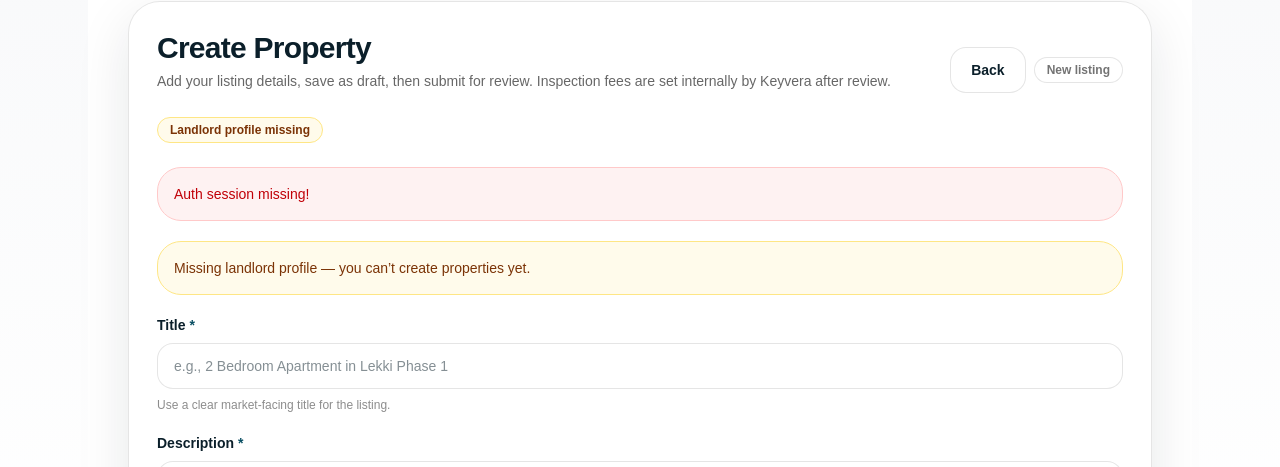
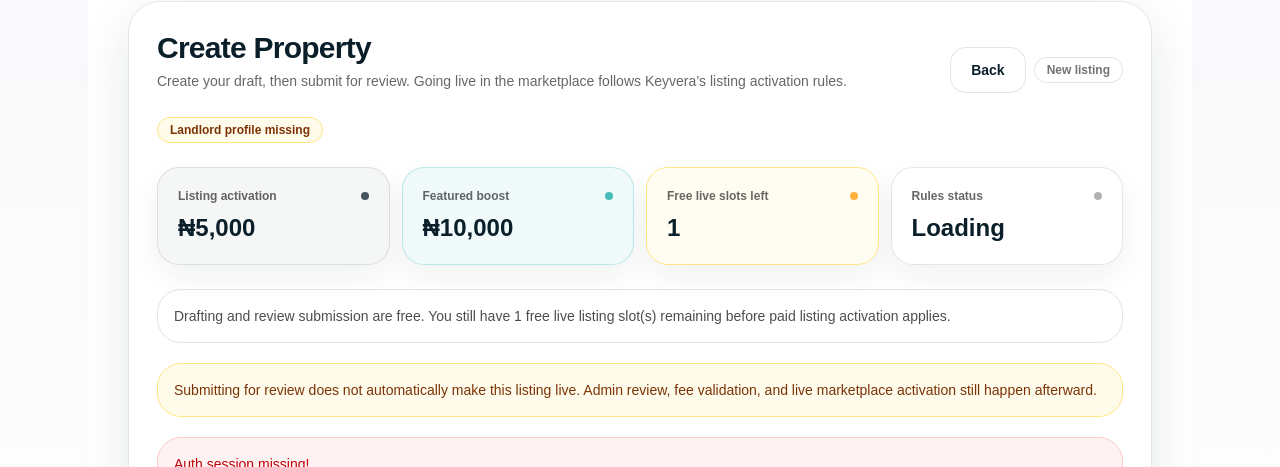
Before and after one commit to olayideibironke/keyvera-web, a Next.js app: page /landlord/properties/new in a window 1280 px wide. Shown: the part 273-740 px from the top of the page. Built offline with nearby package versions, Linux system fonts and the light colour scheme; no server answers.

Commit message:
Add landlord listing activation rules to property creation flow

```diff
--- a/app/landlord/properties/new/page.tsx
+++ b/app/landlord/properties/new/page.tsx
@@ -9,6 +9,30 @@ type PropertyStatus = "draft" | "pending_review";
 type LandlordRow = {
   id: string;
   user_id: string;
+};
+
+type RevenueRules = {
+  inspection_budget_fee_ngn: string;
+  inspection_standard_fee_ngn: string;
+  inspection_premium_fee_ngn: string;
+  landlord_listing_activation_fee_ngn: string;
+  landlord_featured_boost_fee_ngn: string;
+  agent_onboarding_fee_ngn: string;
+  allow_launch_free_listing: boolean;
+  launch_free_listing_limit: string;
+  tenant_refund_policy: "review" | "credit_or_reschedule" | "restricted_after_scheduling";
+};
+
+const DEFAULT_RULES: RevenueRules = {
+  inspection_budget_fee_ngn: "5000",
+  inspection_standard_fee_ngn: "10000",
+  inspection_premium_fee_ngn: "15000",
+  landlord_listing_activation_fee_ngn: "5000",
+  landlord_featured_boost_fee_ngn: "10000",
+  agent_onboarding_fee_ngn: "5000",
+  allow_launch_free_listing: true,
+  launch_free_listing_limit: "1",
+  tenant_refund_policy: "restricted_after_scheduling",
 };
 
 const REQUIRED_FIELDS = [
@@ -31,6 +55,36 @@ function t(v: string) {
 function isPositiveNumberString(v: string) {
   const n = Number(v);
   return Number.isFinite(n) && n > 0;
+}
+
+function formatNgn(n: number) {
+  return `₦${Number(n || 0).toLocaleString()}`;
+}
+
+function toRules(value: any): RevenueRules {
+  return {
+    inspection_budget_fee_ngn: String(value?.inspection_budget_fee_ngn ?? DEFAULT_RULES.inspection_budget_fee_ngn),
+    inspection_standard_fee_ngn: String(value?.inspection_standard_fee_ngn ?? DEFAULT_RULES.inspection_standard_fee_ngn),
+    inspection_premium_fee_ngn: String(value?.inspection_premium_fee_ngn ?? DEFAULT_RULES.inspection_premium_fee_ngn),
+    landlord_listing_activation_fee_ngn: String(
+      value?.landlord_listing_activation_fee_ngn ?? DEFAULT_RULES.landlord_listing_activation_fee_ngn
+    ),
+    landlord_featured_boost_fee_ngn: String(
+      value?.landlord_featured_boost_fee_ngn ?? DEFAULT_RULES.landlord_featured_boost_fee_ngn
+    ),
+    agent_onboarding_fee_ngn: String(value?.agent_onboarding_fee_ngn ?? DEFAULT_RULES.agent_onboarding_fee_ngn),
+    allow_launch_free_listing:
+      typeof value?.allow_launch_free_listing === "boolean"
+        ? value.allow_launch_free_listing
+        : DEFAULT_RULES.allow_launch_free_listing,
+    launch_free_listing_limit: String(value?.launch_free_listing_limit ?? DEFAULT_RULES.launch_free_listing_limit),
+    tenant_refund_policy:
+      value?.tenant_refund_policy === "review" ||
+      value?.tenant_refund_policy === "credit_or_reschedule" ||
+      value?.tenant_refund_policy === "restricted_after_scheduling"
+        ? value.tenant_refund_policy
+        : DEFAULT_RULES.tenant_refund_policy,
+  };
 }
 
 function PageShell({ children }: { children: React.ReactNode }) {
@@ -87,7 +141,7 @@ function Message({
   tone,
   children,
 }: {
-  tone: "error" | "warn" | "info";
+  tone: "error" | "warn" | "info" | "success";
   children: React.ReactNode;
 }) {
   const cls =
@@ -95,6 +149,8 @@ function Message({
       ? "border-red-200 bg-red-50 text-red-700"
       : tone === "warn"
       ? "border-amber-200 bg-amber-50 text-amber-900"
+      : tone === "success"
+      ? "border-[rgba(14,165,163,0.22)] bg-[rgba(14,165,163,0.08)] text-[#0a4f63]"
       : "border-black/10 bg-white/70 text-black/70";
 
   return <div className={`rounded-[24px] border p-4 text-sm ${cls}`}>{children}</div>;
@@ -165,6 +221,44 @@ function Field({
   );
 }
 
+function MetricCard({
+  label,
+  value,
+  tone = "neutral",
+}: {
+  label: string;
+  value: string;
+  tone?: "neutral" | "teal" | "navy" | "amber";
+}) {
+  const ring =
+    tone === "teal"
+      ? "border-[rgba(14,165,163,0.22)] bg-[rgba(14,165,163,0.06)]"
+      : tone === "navy"
+      ? "border-black/10 bg-[rgba(11,31,42,0.04)]"
+      : tone === "amber"
+      ? "border-amber-200 bg-amber-50/70"
+      : "border-black/10 bg-white/70";
+
+  const dot =
+    tone === "teal"
+      ? "bg-[#0ea5a3]"
+      : tone === "navy"
+      ? "bg-[#0b1f2a]"
+      : tone === "amber"
+      ? "bg-amber-500"
+      : "bg-black/40";
+
+  return (
+    <div className={`rounded-[22px] border p-5 shadow-[0_12px_30px_rgba(11,31,42,0.06)] backdrop-blur ${ring}`}>
+      <div className="flex items-center justify-between gap-3">
+        <div className="text-xs font-semibold text-black/60">{label}</div>
+        <span className={`h-2 w-2 rounded-full ${dot}`} style={{ opacity: 0.75 }} />
+      </div>
+      <div className="mt-2 text-2xl font-semibold text-[#0b1f2a]">{value}</div>
+    </div>
+  );
+}
+
 export default function LandlordCreatePropertyPage() {
   const router = useRouter();
   const pathname = usePathname();
@@ -182,6 +276,10 @@ export default function LandlordCreatePropertyPage() {
   const [propertyId, setPropertyId] = useState<string | null>(null);
 
   const [attemptedSubmit, setAttemptedSubmit] = useState(false);
+
+  const [rules, setRules] = useState<RevenueRules>(DEFAULT_RULES);
+  const [rulesLoaded, setRulesLoaded] = useState(false);
+  const [usedFreeLiveListings, setUsedFreeLiveListings] = useState(0);
 
   const [form, setForm] = useState({
     title: "",
@@ -241,6 +339,43 @@ export default function LandlordCreatePropertyPage() {
     return true;
   }, [isBusy, userId, landlordId, landlordProfileMissing, missingRequired.length]);
 
+  const listingActivationFee = useMemo(
+    () => Number(rules.landlord_listing_activation_fee_ngn || 0),
+    [rules.landlord_listing_activation_fee_ngn]
+  );
+
+  const featuredBoostFee = useMemo(
+    () => Number(rules.landlord_featured_boost_fee_ngn || 0),
+    [rules.landlord_featured_boost_fee_ngn]
+  );
+
+  const freeListingLimit = useMemo(
+    () => Math.max(0, Number(rules.launch_free_listing_limit || 0)),
+    [rules.launch_free_listing_limit]
+  );
+
+  const freeListingEnabled = !!rules.allow_launch_free_listing;
+
+  const freeListingsRemaining = useMemo(() => {
+    if (!freeListingEnabled) return 0;
+    return Math.max(0, freeListingLimit - usedFreeLiveListings);
+  }, [freeListingEnabled, freeListingLimit, usedFreeLiveListings]);
+
+  const listingRuleMessage = useMemo(() => {
+    if (freeListingEnabled) {
+      if (freeListingsRemaining > 0) {
+        return `Drafting and review submission are free. You still have ${freeListingsRemaining} free live listing slot(s) remaining before paid listing activation applies.`;
+      }
+      return `Drafting and review submission are free. Your free live listing allocation has been exhausted, so live marketplace activation will require ${formatNgn(
+        listingActivationFee
+      )}.`;
+    }
+
+    return `Drafting and review submission are free. Live marketplace activation requires ${formatNgn(
+      listingActivationFee
+    )}.`;
+  }, [freeListingEnabled, freeListingsRemaining, listingActivationFee]);
+
   async function getAuthoritativeUser() {
     const { data, error } = await supabase.auth.getUser();
     if (error) throw error;
@@ -264,6 +399,43 @@ export default function LandlordCreatePropertyPage() {
     if (data) return data as LandlordRow;
 
     return await fetchLandlordRowByUserId(authUid);
+  }
+
+  async function loadRevenueRules() {
+    try {
+      const { data, error } = await supabase
+        .from("platform_settings")
+        .select("setting_value")
+        .eq("setting_key", "revenue_rules")
+        .maybeSingle();
+
+      if (error) throw error;
+
+      if (data?.setting_value) {
+        setRules(toRules(data.setting_value));
+      } else {
+        setRules(DEFAULT_RULES);
+      }
+    } catch {
+      setRules(DEFAULT_RULES);
+    } finally {
+      setRulesLoaded(true);
+    }
+  }
+
+  async function loadUsedFreeLiveListings(currentLandlordId: string) {
+    try {
+      const { count, error } = await supabase
+        .from("properties")
+        .select("id", { count: "exact", head: true })
+        .eq("owner_landlord_id", currentLandlordId)
+        .in("status", ["approved", "live"]);
+
+      if (error) throw error;
+      setUsedFreeLiveListings(Number(count ?? 0));
+    } catch {
+      setUsedFreeLiveListings(0);
+    }
   }
 
   async function init() {
@@ -303,6 +475,9 @@ export default function LandlordCreatePropertyPage() {
 
       setLandlordId(landlord.id);
       setLandlordProfileMissing(false);
+
+      await Promise.all([loadRevenueRules(), loadUsedFreeLiveListings(landlord.id)]);
+
       setLoading(false);
     } catch (e: any) {
       setLoading(false);
@@ -403,7 +578,7 @@ export default function LandlordCreatePropertyPage() {
     <PageShell>
       <SectionCard
         title={<h1 className="text-2xl font-semibold tracking-tight text-[#0b1f2a] md:text-3xl">Create Property</h1>}
-        subtitle="Add your listing details, save as draft, then submit for review. Inspection fees are set internally by Keyvera after review."
+        subtitle="Create your draft, then submit for review. Going live in the marketplace follows Keyvera’s listing activation rules."
         right={
           <div className="flex flex-wrap items-center gap-2">
             <GhostButton onClick={() => router.push("/landlord/properties")} disabled={isBusy}>
@@ -419,6 +594,23 @@ export default function LandlordCreatePropertyPage() {
           </StatPill>
           {userEmail ? <StatPill>Logged in as {userEmail}</StatPill> : null}
           {propertyId ? <StatPill>Draft ID: {propertyId}</StatPill> : null}
+        </div>
+
+        <div className="mb-6 grid gap-3 md:grid-cols-4">
+          <MetricCard label="Listing activation" value={formatNgn(listingActivationFee)} tone="navy" />
+          <MetricCard label="Featured boost" value={formatNgn(featuredBoostFee)} tone="teal" />
+          <MetricCard label="Free live slots left" value={String(freeListingsRemaining)} tone="amber" />
+          <MetricCard label="Rules status" value={rulesLoaded ? "Live" : "Loading"} tone="neutral" />
+        </div>
+
+        <div className="mb-5">
+          <Message tone="info">{listingRuleMessage}</Message>
+        </div>
+
+        <div className="mb-5">
+          <Message tone="warn">
+            Submitting for review does not automatically make this listing live. Admin review, fee validation, and live marketplace activation still happen afterward.
+          </Message>
         </div>
 
         {pageError ? (
@@ -569,6 +761,10 @@ export default function LandlordCreatePropertyPage() {
             </GhostButton>
           </div>
 
+          <div className="rounded-[22px] border border-black/10 bg-white/80 p-4 text-sm text-black/60">
+            Drafts are free. Review submission is free. Marketplace activation happens later and follows the current landlord pricing rules.
+          </div>
+
           {loading ? <p className="text-sm text-black/60">Loading…</p> : null}
         </div>
       </SectionCard>
```
